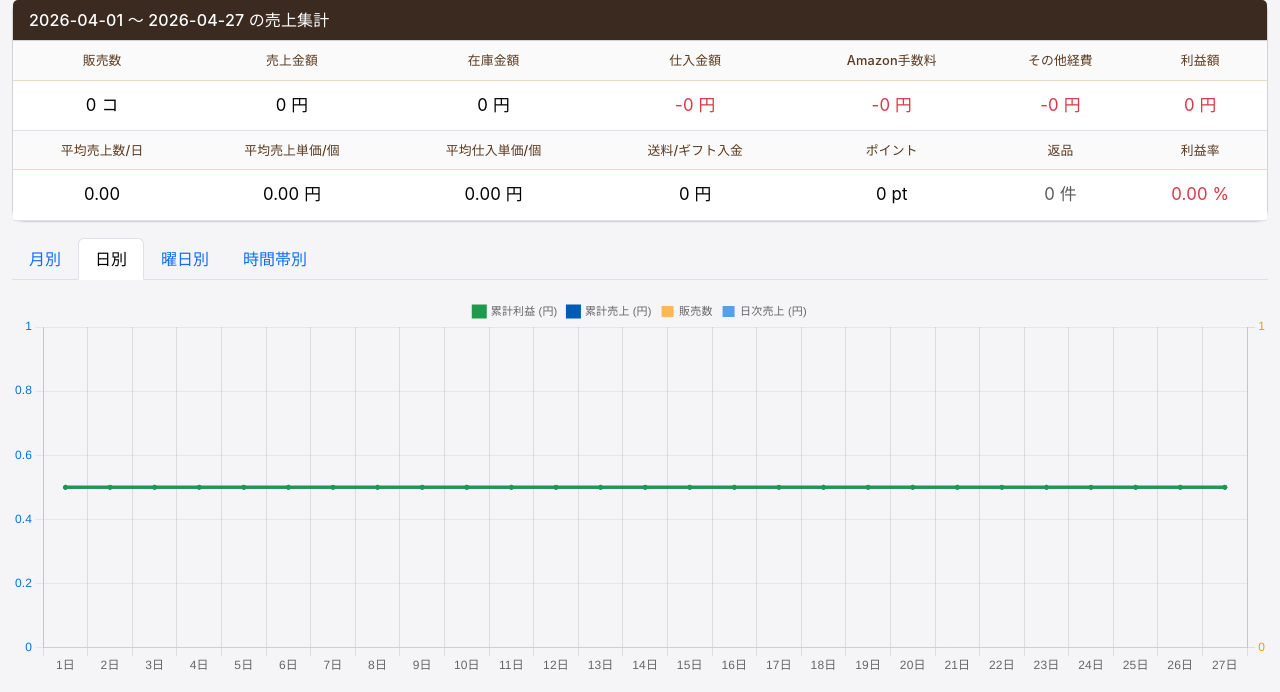
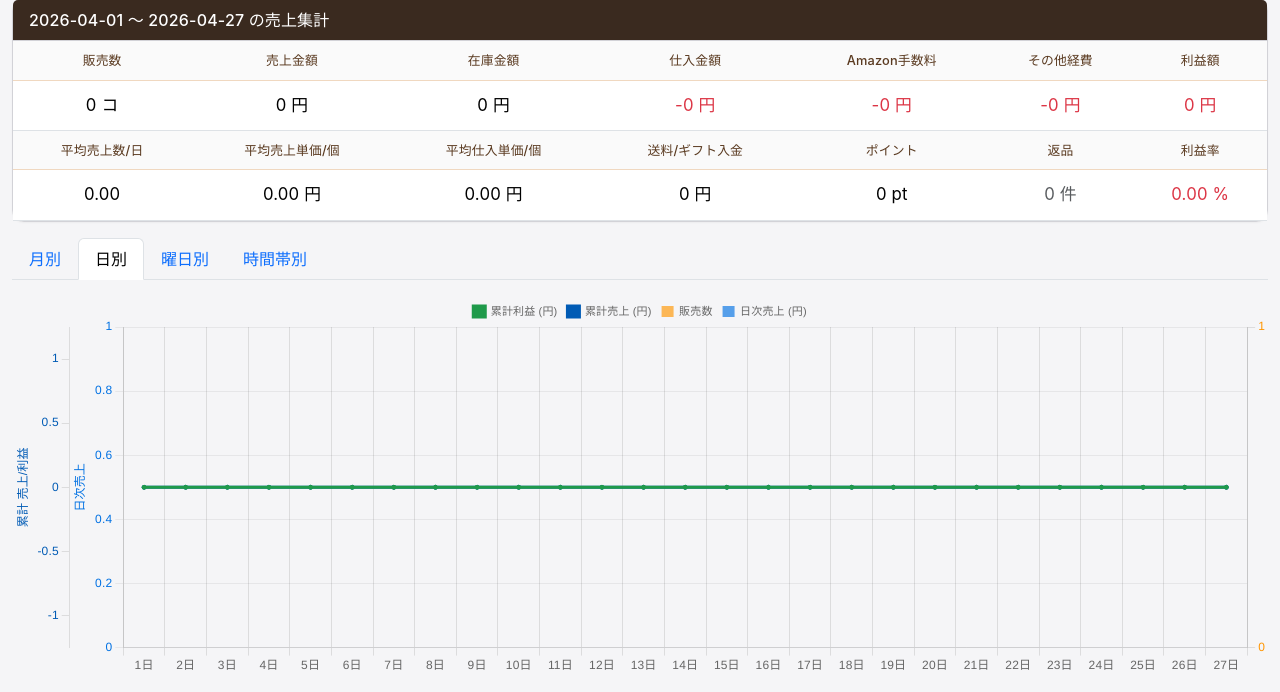
Before and after one commit to fujimuraman/camera-dashboard, a Flask app: page /analytics in a window 1280 px wide. Shown: the part 128-820 px from the top of the page. Run offline with Flask 3, Linux system fonts and the light colour scheme; a user stored in the database is signed in; data comes from the database, SQL or seed files in the repository; data that the repository does not hold is empty; some libraries are stand-ins or nearby versions.

Commit message:
Auto-sync from claude-setup: ダッシュボード/売上分析: 左2軸表示に戻す（スマホは条件分岐）+ ハングsnapshot機能

```diff
--- a/seller-dashboard/templates/analytics.html
+++ b/seller-dashboard/templates/analytics.html
@@ -95,17 +95,26 @@
 </ul>
 
 <div class="tab-content pt-3">
+  {# 2軸表示でスマホでもグラフが圧縮されないよう、横スクロール可能な枠で囲む #}
   <div class="tab-pane fade {% if tab=='monthly' %}show active{% endif %}" id="tab-monthly">
-    <div style="position:relative; height:60vw; max-height:380px; min-height:240px;"><canvas id="chMonthly"></canvas></div>
+    <div style="overflow-x:auto;">
+      <div style="position:relative; height:60vw; max-height:380px; min-height:240px; min-width:640px;"><canvas id="chMonthly"></canvas></div>
+    </div>
   </div>
   <div class="tab-pane fade {% if tab=='daily' %}show active{% endif %}" id="tab-daily">
-    <div style="position:relative; height:60vw; max-height:380px; min-height:240px;"><canvas id="chDaily"></canvas></div>
+    <div style="overflow-x:auto;">
+      <div style="position:relative; height:60vw; max-height:380px; min-height:240px; min-width:640px;"><canvas id="chDaily"></canvas></div>
+    </div>
   </div>
   <div class="tab-pane fade {% if tab=='dow' %}show active{% endif %}" id="tab-dow">
-    <div style="position:relative; height:60vw; max-height:380px; min-height:240px;"><canvas id="chDow"></canvas></div>
+    <div style="overflow-x:auto;">
+      <div style="position:relative; height:60vw; max-height:380px; min-height:240px; min-width:640px;"><canvas id="chDow"></canvas></div>
+    </div>
   </div>
   <div class="tab-pane fade {% if tab=='hour' %}show active{% endif %}" id="tab-hour">
-    <div style="position:relative; height:60vw; max-height:380px; min-height:240px;"><canvas id="chHour"></canvas></div>
+    <div style="overflow-x:auto;">
+      <div style="position:relative; height:60vw; max-height:380px; min-height:240px; min-width:640px;"><canvas id="chHour"></canvas></div>
+    </div>
   </div>
 </div>
 
@@ -163,8 +172,15 @@ function mkChart(id, data, withCum) {
       borderColor: C.profitCum, backgroundColor: C.profitCum,
       pointRadius: 2, tension: 0.2, yAxisID: 'yCum', order: 1
     });
-    scales.yCum = { type: 'linear', position: 'left', display: false,
-                    grid: { drawOnChartArea: false } };
+    // 売上分析は常に左2軸表示（Webは画面が広い、スマホは横スクロールあり）
+    scales.yCum = {
+      type: 'linear', position: 'left',
+      ticks: { color: C.salesCum, callback: fmtShort, maxTicksLimit: 6 },
+      grid: { drawOnChartArea: false }, offset: true,
+      title: { display: true, text: '累計 売上/利益', color: C.salesCum }
+    };
+    // 日次売上軸にもタイトル付与（2軸構成では識別しやすくする）
+    scales.y.title = { display: true, text: '日次売上', color: C.sales };
   }
   return new Chart(document.getElementById(id), {
     data: { labels: data.map(d => d.k), datasets: datasets },
```
Also changed, not shown: seller-dashboard/templates/dashboard.html (+19 -9 lines).
